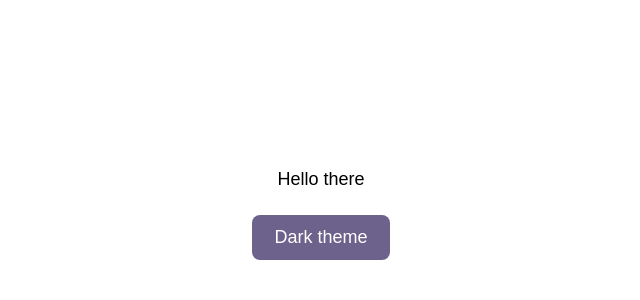
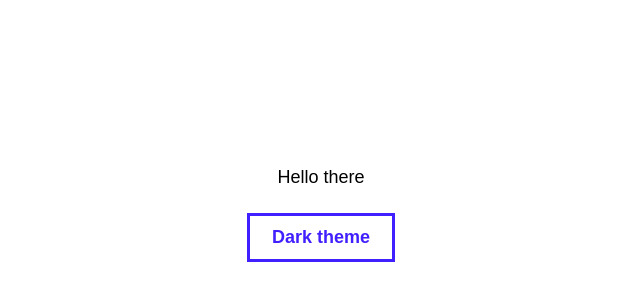
Before and after one commit to laurasinclair/collaboration-with-git, a React (Vite) app: page / in a window 1280 px wide. Shown: the part 194-494 px from the top of the page, without its empty margins (319-959 px from the left). Built offline with nearby package versions, Linux system fonts and the light colour scheme.

Commit message:
Change button style

```diff
--- a/src/style.sass
+++ b/src/style.sass
@@ -54,13 +54,13 @@ h1
 	line-height: 1.1
 
 button
-	border-radius: 8px
-	border: 1px solid transparent
+	border-radius: 0
+	border: 3px solid
 	padding: 0.6em 1.2em
 	font-size: 1em
-	font-weight: 500
+	font-weight: 800
 	font-family: inherit
-	background-color: #1a1a1a
+	background-color: transparent
 	cursor: pointer
 	transition: border-color 0.25s
 	margin: 4px
@@ -83,8 +83,8 @@ input, select
 			color: #3a2081
 			border: 2px solid #3a20815e
 		button
-			background: #6d628b
-			color: white
+			color: #4120ff
+			border-color: #4120ff
 		.Counter
 			background: #ccc3d6
 	&_dark
@@ -100,5 +100,5 @@ input, select
 			background: #1c1b1c
 			color: white
 		button
-			background: white
-			color: #6d628b
+			color: #fff
+			border-color: #fff
```
